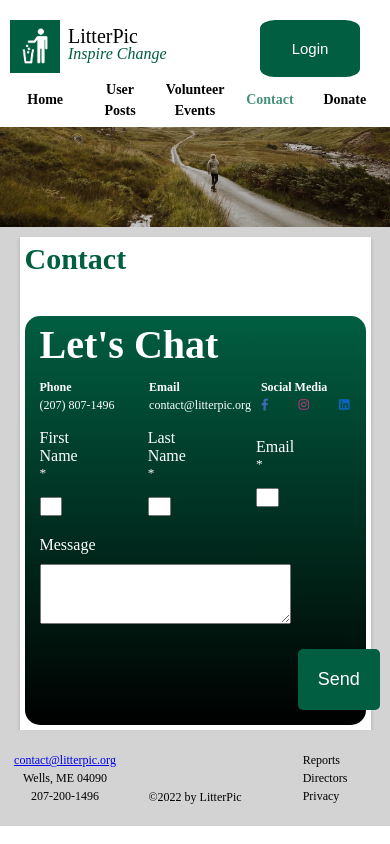
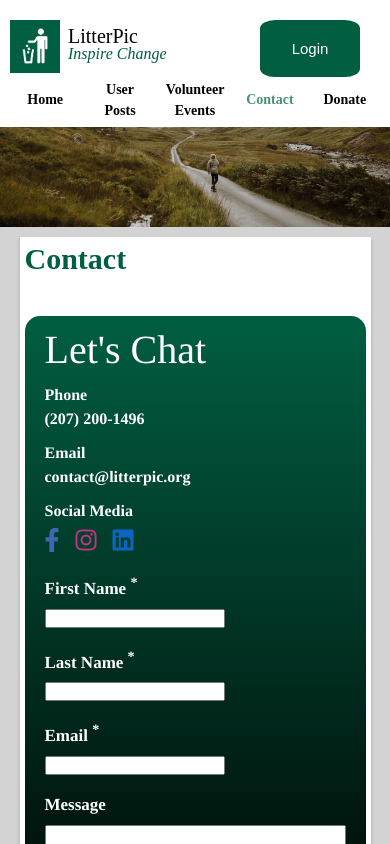
Before and after one commit to LitterPic/litterpic_org, a Next.js app: page /contact in a window 390 px wide. Shown: the top 844 px of the page. Built offline with nearby package versions, Linux system fonts and the light colour scheme; no server answers.

Commit message:
Updated contact us styling for mobile

```diff
--- a/pages/contact.js
+++ b/pages/contact.js
@@ -56,7 +56,7 @@ const Contact = () => {
                             <div className="contact-phone-email-social">
                                 <div className="contact-phone">
                                     <p className="contact-heading">Phone</p>
-                                    <p>(207) 807-1496</p>
+                                    <p>(207) 200-1496</p>
                                 </div>
                                 <div className="contact-email">
                                     <p className="contact-heading">Email</p>
--- a/styles/styles.css
+++ b/styles/styles.css
@@ -415,7 +415,11 @@ nav button.active {
     display: flex;
     justify-content: flex-start;
     align-items: center;
-    gap: 30px;
+    gap: 25px;
+}
+
+.social-icons a {
+    font-size: 21px;
 }
 
 .contact-heading {
@@ -934,6 +938,123 @@ div.rbc-event.rbc-event-selected,
         margin: 0;
     }
 
+    /* Contact */
+    .contact-wrapper {
+        display: flex;
+        justify-content: center;
+        align-items: center;
+        height: 90%;
+    }
+
+    .contact-container {
+        width: 100%;
+        height: 70%;
+        border-radius: 15px;
+        background: linear-gradient(to bottom, #015e41, #000000);
+        color: #fff;
+        padding: 10px;
+        display: flex;
+        flex-direction: column;
+        font-weight: bold;
+        font-size: 17px;
+        font-family: Times, serif;
+    }
+
+    .contact-container p {
+        font-size: 16px;
+    }
+
+    .contact-container h1 {
+        text-align: center;
+    }
+
+    .form-group {
+        display: flex;
+        flex-direction: column;
+        margin-right: 0;
+    }
+
+    .form-group label {
+        margin-bottom: 5px;
+    }
+
+    .required {
+        vertical-align: super;
+        font-size: smaller;
+    }
+
+    #message {
+        height: 60px;
+    }
+
+    .contact-input {
+        width: 25em;
+        height: 3em;
+        font-size: 18px;
+    }
+
+    .contact-textarea {
+        width: 50%;
+        height: 15em;
+    }
+
+    .form-row {
+        display: grid;
+        grid-template-columns: 1fr;
+        gap: 0;
+        align-items: center;
+    }
+
+    .contact-phone-email-social {
+        display: grid;
+        grid-template-columns: 1fr;
+        gap: 10px;
+        align-items: center;
+        margin-left: 10px;
+        margin-top: 10px;
+    }
+
+    .contact-lets-chat {
+        font-weight: normal;
+        font-size: 40px;
+        margin-left: 10px;
+    }
+
+    .social-icons {
+        display: flex;
+        justify-content: flex-start;
+        align-items: center;
+        gap: 16px;
+    }
+
+    .social-icons a {
+        font-size: 24px;
+    }
+
+    .contact-heading, .contact-container label {
+        font-weight: bold;
+        font-size: 17px;
+        font-family: Times, serif;
+    }
+
+    .contact-heading p {
+        font-weight: normal;
+        font-size: 17px;
+        font-family: Times, serif;
+    }
+
+
+    #contact-submit-button {
+        margin-top: 10px;
+        margin-left: 55%;
+    }
+
+    .contact-submit-response {
+        margin-top: 20px;
+        display: flex;
+        flex-direction: row;
+        justify-content: flex-end;
+    }
 
     /* Footer */
     .footer-columns {
@@ -1150,4 +1271,9 @@ div.rbc-event.rbc-event-selected,
     .footer-columns {
         padding-top: 30px;
     }
+
+    #contact-submit-button {
+        margin-top: 10px;
+        margin-left: 85%;
+    }
 }
```
